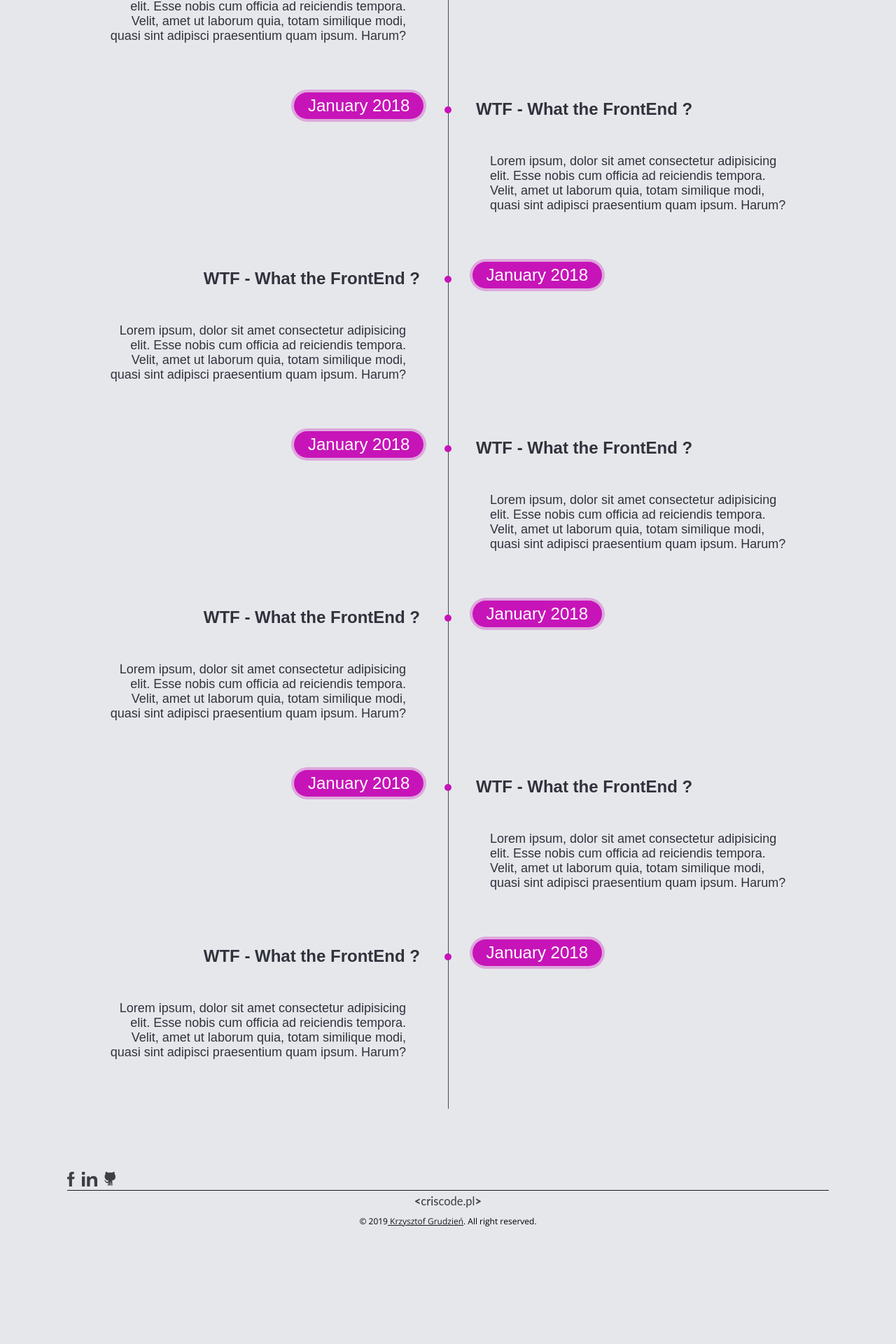
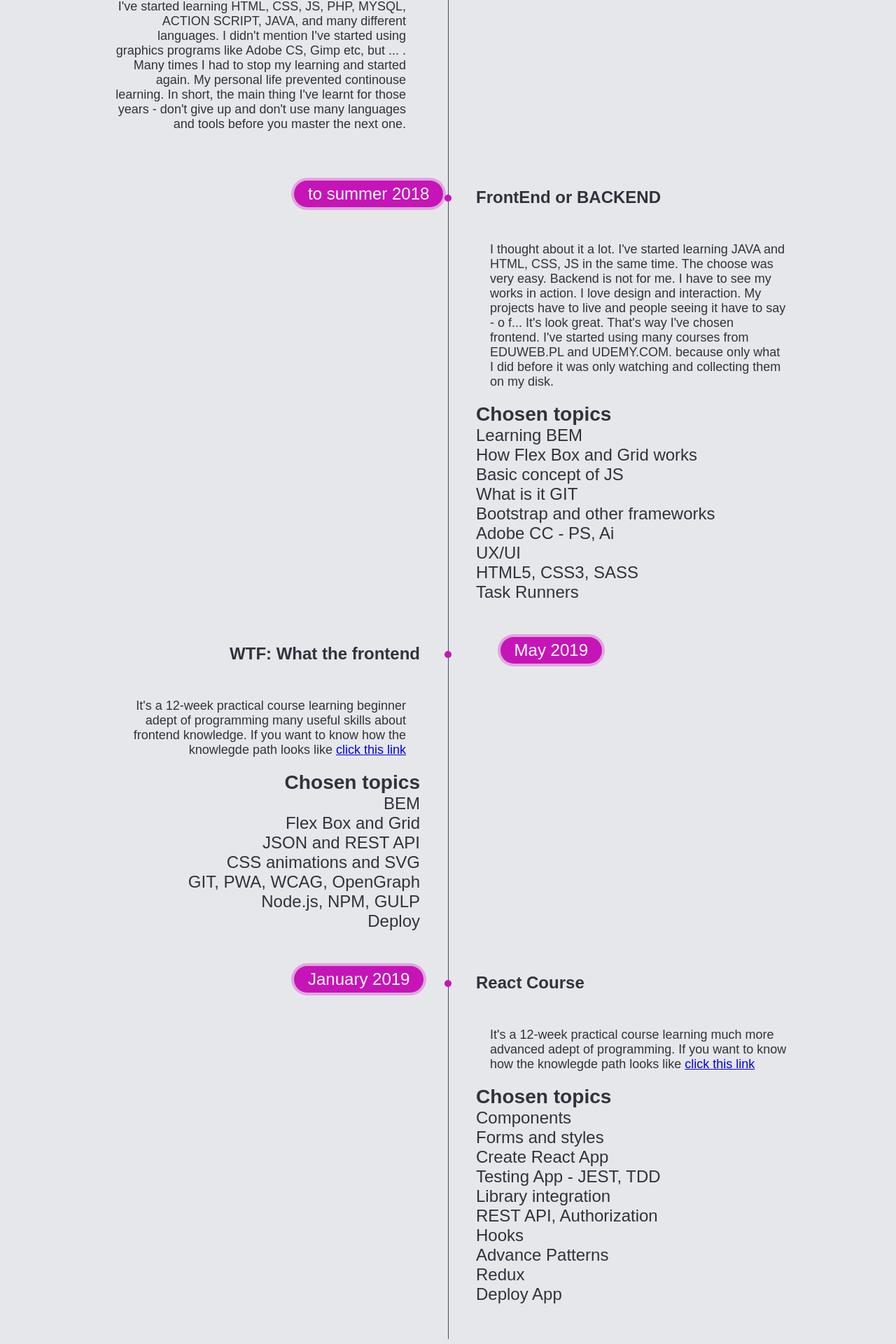
Before and after one commit to KrzysztofGrudzien/krzysztofgrudzien, a React (Create React App) app: page /roadmap in a window 1280 px wide. Shown: the part 680-2600 px from the top of the page at 70% size. Before the commit the page ends 2438 px from the top, so only its background shows below. Built offline with nearby package versions, Linux system fonts and the light colour scheme; a web font is replaced by a local one.

Commit message:
fix(component): remove old and add new structure of it path

```diff
--- a/src/pages/ITRoadMap.js
+++ b/src/pages/ITRoadMap.js
@@ -10,65 +10,74 @@ const ITRoadMap = () => {
                     <ul className={styles.timeline__list}>
                         <li className={styles.timeline__item}>
                             <article className={styles.article}>
-                                <h2 className={styles.article__title}>WTF - What the FrontEnd ?</h2>
-                                <p className={styles.article__description}>Lorem ipsum, dolor sit amet consectetur adipisicing elit. Esse nobis cum officia ad reiciendis tempora. Velit, amet ut laborum quia, totam similique modi, quasi sint adipisci praesentium quam ipsum. Harum?</p>
+                                <h2 className={styles.article__title}>Hobby</h2>
+                                <p className={styles.article__description}>Here, I didn't suppose I want to be a programmer. I've started learning HTML, CSS, JS, PHP, MYSQL, ACTION SCRIPT, JAVA, and many different languages. I didn't mention I've started using graphics programs like Adobe CS, Gimp etc, but ... . Many times I had to stop my learning and started again. My personal life prevented continouse learning. In short, the main thing I've learnt for those years - don't give up and don't use many languages and tools before you master the next one.</p>
                             </article>
                             <div className={styles.time}>
-                                <h3 className={styles.time__title}>January 2018</h3>
+                                <h3 className={styles.time__title}>to summer 2017</h3>
                             </div>
                         </li>
                         <li className={styles.timeline__item}>
                             <article className={styles.article}>
-                                <h2 className={styles.article__title}>WTF - What the FrontEnd ?</h2>
-                                <p className={styles.article__description}>Lorem ipsum, dolor sit amet consectetur adipisicing elit. Esse nobis cum officia ad reiciendis tempora. Velit, amet ut laborum quia, totam similique modi, quasi sint adipisci praesentium quam ipsum. Harum?</p>
+                                <h2 className={styles.article__title}>FrontEnd or BACKEND</h2>
+                                <p className={styles.article__description}>I thought about it a lot. I've started learning JAVA and HTML, CSS, JS in the same time. The choose was very easy. Backend is not for me. I have to see my works in action. I love design and interaction. My projects have to live and people seeing it have to say - o f... It's look great. That's way I've chosen frontend. I've started using many courses from EDUWEB.PL and UDEMY.COM. because only what I did before it was only watching and collecting them on my disk.</p>
+                                <h3 className={styles.article__titleList}>Chosen topics</h3>
+                                <ul className={styles.article__list}>
+                                    <li className={styles.article__item}>Learning BEM</li>
+                                    <li className={styles.article__item}>How Flex Box and Grid works</li>
+                                    <li className={styles.article__item}>Basic concept of JS</li>
+                                    <li className={styles.article__item}>What is it GIT</li>
+                                    <li className={styles.article__item}>Bootstrap and other frameworks</li>
+                                    <li className={styles.article__item}>Adobe CC - PS, Ai</li>
+                                    <li className={styles.article__item}>UX/UI</li>
+                                    <li className={styles.article__item}>HTML5, CSS3, SASS</li>
+                                    <li className={styles.article__item}>Task Runners</li>
+                                </ul>
                             </article>
                             <div className={styles.time}>
-                                <h3 className={styles.time__title}>January 2018</h3>
+                                <h3 className={styles.time__title}>to summer 2018</h3>
                             </div>
                         </li>
                         <li className={styles.timeline__item}>
                             <article className={styles.article}>
-                                <h2 className={styles.article__title}>WTF - What the FrontEnd ?</h2>
-                                <p className={styles.article__description}>Lorem ipsum, dolor sit amet consectetur adipisicing elit. Esse nobis cum officia ad reiciendis tempora. Velit, amet ut laborum quia, totam similique modi, quasi sint adipisci praesentium quam ipsum. Harum?</p>
+                                <h2 className={styles.article__title}>WTF: What the frontend</h2>
+                                <p className={styles.article__description}>It's a 12-week practical course learning beginner adept of programming many useful skills about frontend knowledge. If you want to know how the knowlegde path looks like <a href="https://cotenfrontend.pl/#program-szkolenia" className={styles.article__link} target="_blank"> click this link</a>
+                                </p>
+                                <h3 className={styles.article__titleList}>Chosen topics</h3>
+                                <ul className={styles.article__list}>
+                                    <li className={styles.article__item}>BEM</li>
+                                    <li className={styles.article__item}>Flex Box and Grid</li>
+                                    <li className={styles.article__item}>JSON and REST API</li>
+                                    <li className={styles.article__item}>CSS animations and SVG</li>
+                                    <li className={styles.article__item}>GIT, PWA, WCAG, OpenGraph</li>
+                                    <li className={styles.article__item}>Node.js, NPM, GULP</li>
+                                    <li className={styles.article__item}>Deploy</li>
+                                </ul>
                             </article>
                             <div className={styles.time}>
-                                <h3 className={styles.time__title}>January 2018</h3>
+                                <h3 className={styles.time__title}>May 2019</h3>
                             </div>
                         </li>
                         <li className={styles.timeline__item}>
                             <article className={styles.article}>
-                                <h2 className={styles.article__title}>WTF - What the FrontEnd ?</h2>
-                                <p className={styles.article__description}>Lorem ipsum, dolor sit amet consectetur adipisicing elit. Esse nobis cum officia ad reiciendis tempora. Velit, amet ut laborum quia, totam similique modi, quasi sint adipisci praesentium quam ipsum. Harum?</p>
+                                <h2 className={styles.article__title}>React Course</h2>
+                                <p className={styles.article__description}>It's a 12-week practical course learning much more advanced adept of programming. If you want to know how the knowlegde path looks like <a href="https://kursreacta.pl/" className={styles.article__link} target="_blank"> click this link</a></p>
+                                <h3 className={styles.article__titleList}>Chosen topics</h3>
+                                <ul className={styles.article__list}>
+                                    <li className={styles.article__item}>Components</li>
+                                    <li className={styles.article__item}>Forms and styles</li>
+                                    <li className={styles.article__item}>Create React App</li>
+                                    <li className={styles.article__item}>Testing App - JEST, TDD</li>
+                                    <li className={styles.article__item}>Library integration</li>
+                                    <li className={styles.article__item}>REST API, Authorization</li>
+                                    <li className={styles.article__item}>Hooks</li>
+                                    <li className={styles.article__item}>Advance Patterns</li>
+                                    <li className={styles.article__item}>Redux</li>
+                                    <li className={styles.article__item}>Deploy App</li>
+                                </ul>
                             </article>
                             <div className={styles.time}>
-                                <h3 className={styles.time__title}>January 2018</h3>
-                            </div>
-                        </li>
-                        <li className={styles.timeline__item}>
-                            <article className={styles.article}>
-                                <h2 className={styles.article__title}>WTF - What the FrontEnd ?</h2>
-                                <p className={styles.article__description}>Lorem ipsum, dolor sit amet consectetur adipisicing elit. Esse nobis cum officia ad reiciendis tempora. Velit, amet ut laborum quia, totam similique modi, quasi sint adipisci praesentium quam ipsum. Harum?</p>
-                            </article>
-                            <div className={styles.time}>
-                                <h3 className={styles.time__title}>January 2018</h3>
-                            </div>
-                        </li>
-                        <li className={styles.timeline__item}>
-                            <article className={styles.article}>
-                                <h2 className={styles.article__title}>WTF - What the FrontEnd ?</h2>
-                                <p className={styles.article__description}>Lorem ipsum, dolor sit amet consectetur adipisicing elit. Esse nobis cum officia ad reiciendis tempora. Velit, amet ut laborum quia, totam similique modi, quasi sint adipisci praesentium quam ipsum. Harum?</p>
-                            </article>
-                            <div className={styles.time}>
-                                <h3 className={styles.time__title}>January 2018</h3>
-                            </div>
-                        </li>
-                        <li className={styles.timeline__item}>
-                            <article className={styles.article}>
-                                <h2 className={styles.article__title}>WTF - What the FrontEnd ?</h2>
-                                <p className={styles.article__description}>Lorem ipsum, dolor sit amet consectetur adipisicing elit. Esse nobis cum officia ad reiciendis tempora. Velit, amet ut laborum quia, totam similique modi, quasi sint adipisci praesentium quam ipsum. Harum?</p>
-                            </article>
-                            <div className={styles.time}>
-                                <h3 className={styles.time__title}>January 2018</h3>
+                                <h3 className={styles.time__title}>January 2019</h3>
                             </div>
                         </li>
                         <div className={styles.timeline__clearFix}></div>
```
